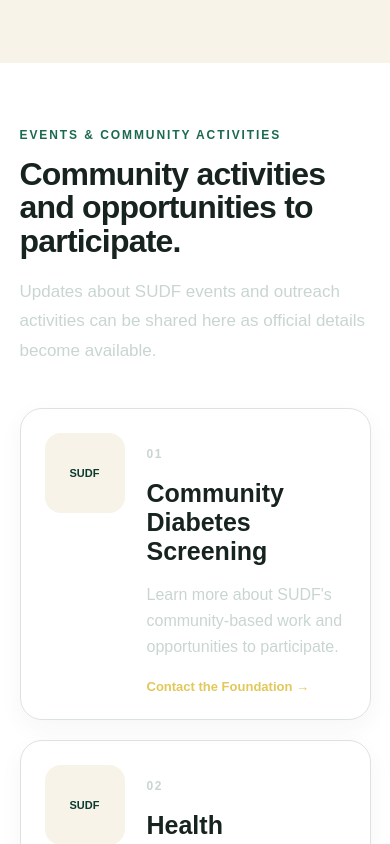
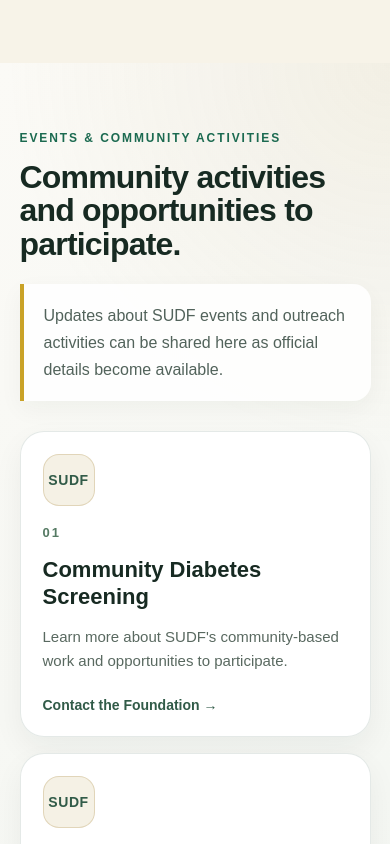
Before and after one commit to AkongShadrach/SUDF-website, a Next.js app: page / in a window 390 px wide. Shown: the part 9500-10344 px from the top of the page. Built offline with nearby package versions, Linux system fonts and the light colour scheme.

Commit message:
Improve events section contrast, card layout and mobile responsiveness

```diff
--- a/app/globals.css
+++ b/app/globals.css
@@ -554,3 +554,161 @@ blockquote { margin:32px 0 0; padding:20px 0 0 22px; border-left:3px solid var(-
   }
   #objectives .objective-reveal.is-visible > span { animation: none; }
 }
+
+
+/* Events & Community Activities — clearer editorial introduction and responsive cards */
+#events {
+  position: relative;
+  overflow: hidden;
+  background:
+    radial-gradient(circle at 100% 0%, rgba(189,165,107,.12), transparent 24rem),
+    linear-gradient(145deg, #fbfaf6 0%, #f1f5f1 100%);
+}
+#events .section-heading {
+  align-items: end;
+  gap: 36px;
+  margin-bottom: 42px;
+}
+#events .section-heading > div { max-width: 680px; }
+#events .section-heading .eyebrow {
+  color: var(--green-3);
+  letter-spacing: .16em;
+}
+#events .section-heading h2 {
+  max-width: 660px;
+  color: #172a22;
+}
+#events .section-heading > p {
+  flex: 0 1 390px;
+  max-width: 390px;
+  margin: 0;
+  padding: 20px 22px;
+  border-left: 4px solid var(--gold);
+  border-radius: 0 18px 18px 0;
+  background: rgba(255,255,255,.88);
+  color: #52635b;
+  font-size: 16px;
+  line-height: 1.7;
+  box-shadow: 0 8px 24px rgba(23,35,31,.045);
+}
+#events .event-grid {
+  display: grid;
+  grid-template-columns: repeat(3, minmax(0,1fr));
+  align-items: stretch;
+  gap: 18px;
+}
+#events .event-card {
+  display: flex;
+  min-width: 0;
+  flex-direction: column;
+  align-items: flex-start;
+  gap: 24px;
+  padding: 28px;
+  border: 1px solid rgba(38,73,57,.12);
+  border-radius: 24px;
+  background: rgba(255,255,255,.96);
+  box-shadow: 0 12px 30px rgba(23,35,31,.055);
+  transition: transform .22s ease, box-shadow .22s ease, border-color .22s ease;
+}
+#events .date-box {
+  display: grid;
+  width: 58px;
+  height: 58px;
+  flex: 0 0 58px;
+  place-items: center;
+  border: 1px solid rgba(189,165,107,.36);
+  border-radius: 18px;
+  background: #f5f1e5;
+  color: #315b48;
+  font-size: 14px;
+  font-weight: 800;
+  letter-spacing: .04em;
+}
+#events .event-card > div { width: 100%; min-width: 0; }
+#events .event-no {
+  margin: 0 0 12px;
+  color: #557a63;
+  font-size: 13px;
+  font-weight: 800;
+  letter-spacing: .16em;
+}
+#events .event-card h3 {
+  margin: 0 0 14px;
+  color: #172a22;
+  font-size: clamp(21px, 2vw, 25px);
+  line-height: 1.24;
+  overflow-wrap: anywhere;
+}
+#events .event-card p:not(.event-no) {
+  margin: 0 0 22px;
+  color: #596960;
+  font-size: 15px;
+  line-height: 1.75;
+}
+#events .event-card a {
+  display: inline-flex;
+  align-items: center;
+  gap: 8px;
+  color: #315b48;
+  font-size: 14px;
+  font-weight: 800;
+  text-decoration: none;
+}
+#events .event-card a:hover { color: #9a7e38; }
+@media (hover:hover) {
+  #events .event-card:hover {
+    transform: translateY(-5px);
+    border-color: rgba(49,91,72,.28);
+    box-shadow: 0 18px 38px rgba(23,35,31,.10);
+  }
+}
+@media (max-width:900px) {
+  #events .event-grid { grid-template-columns: repeat(2,minmax(0,1fr)); }
+}
+@media (max-width:760px) {
+  #events { padding: 68px 5vw; }
+  #events .section-heading {
+    display: block;
+    margin-bottom: 30px;
+  }
+  #events .section-heading > p {
+    max-width: none;
+    margin-top: 22px;
+    padding: 18px 20px;
+    color: #52635b;
+    font-size: 16px;
+    line-height: 1.7;
+  }
+  #events .event-grid {
+    grid-template-columns: 1fr;
+    gap: 16px;
+  }
+  #events .event-card {
+    flex-direction: row;
+    align-items: flex-start;
+    gap: 18px;
+    padding: 24px;
+  }
+  #events .date-box {
+    width: 52px;
+    height: 52px;
+    flex-basis: 52px;
+    border-radius: 16px;
+  }
+  #events .event-card h3 {
+    font-size: 22px;
+    line-height: 1.25;
+  }
+  #events .event-card p:not(.event-no) {
+    color: #596960;
+    font-size: 15px;
+    line-height: 1.65;
+  }
+}
+@media (max-width:420px) {
+  #events .event-card {
+    flex-direction: column;
+    gap: 16px;
+    padding: 22px;
+  }
+}
```
